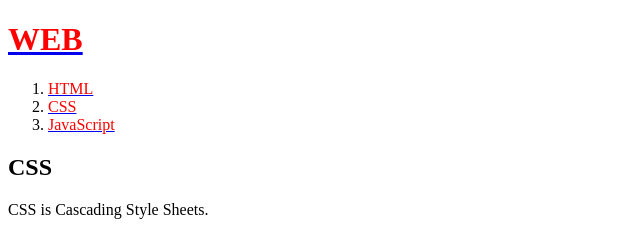
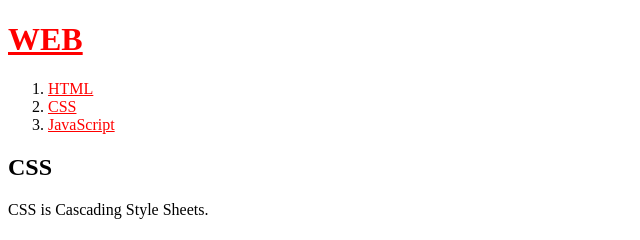
Before and after one commit to glavnayastruna/web1, a plain HTML site: page 2.html in a window 1280 px wide. Shown: the full height of the page, 0-640 px from the left. Drawn offline with Linux system fonts and the light colour scheme.

Commit message:
Update 2.html

```diff
--- a/2.html
+++ b/2.html
@@ -3,15 +3,29 @@
 <head>
   <title> 돈 벌고 싶다고요 </title>
   <meta charset="utf-8">
+  <style>
+    a {
+      color:red;
+   }
+  </style>
 </head>
 
 <body>
+  <h1> <a href="index.html"> WEB </font> </a> </h1>
+  <ol>
+    <li> <a href="1.html"> HTML </font> </a> </li>
+    <li> <a href="2.html"> CSS </font> </a> </li>
+    <li> <a href="3.html"> JavaScript </font> </a> </li>
+  </ol>
+
+<!--
   <h1> <a href="index.html"> <font color="red"> WEB </font> </a> </h1>
   <ol>
     <li> <a href="1.html"> <font color="red"> HTML </font> </a> </li>
     <li> <a href="2.html"> <font color="red"> CSS </font> </a> </li>
     <li> <a href="3.html"> <font color="red"> JavaScript </font> </a> </li>
   </ol>
+  -->
 
   <h2>CSS</h2>
   <p>CSS is Cascading Style Sheets.
```
